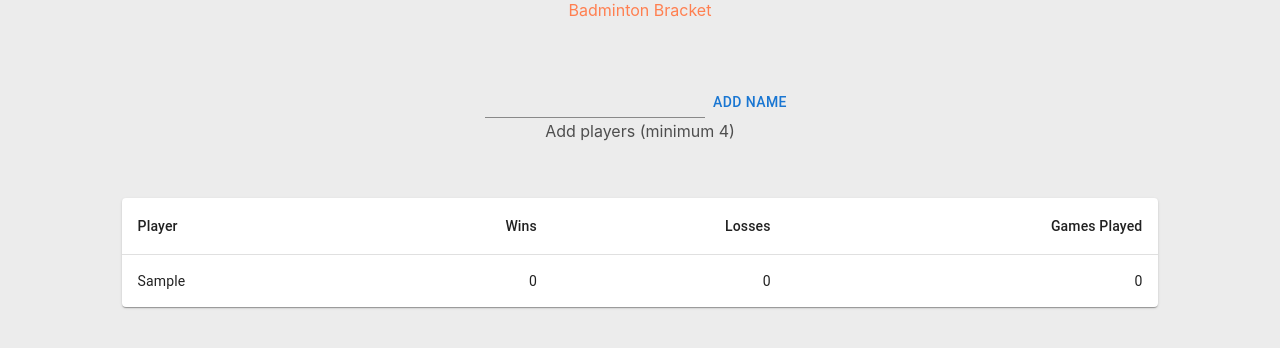
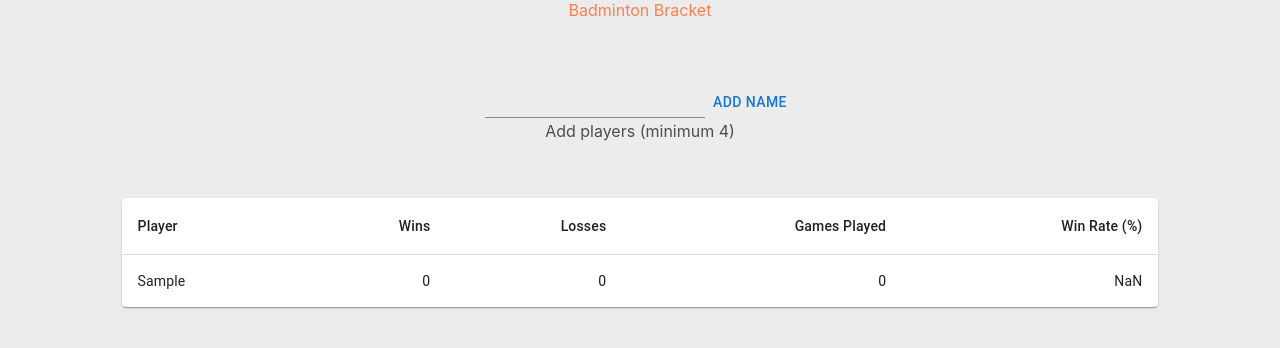
Before and after one commit to sajidjahabarali/BadmintonTracker, a React (Create React App) app: page / in a window 1280 px wide. Both pictures are taken after typing "Sample" into the empty fields and a click on the button "ADD NAME". Shown: the top 348 px of the page. Built offline with nearby package versions, Linux system fonts and the light colour scheme.

Commit message:
added column to show win rate percentage

```diff
--- a/src/Components/PlayerTable/PlayerTable.jsx
+++ b/src/Components/PlayerTable/PlayerTable.jsx
@@ -7,6 +7,9 @@ import TableHead from "@mui/material/TableHead";
 import TableRow from "@mui/material/TableRow";
 import Paper from "@mui/material/Paper";
 import "./PlayerTable.css";
+
+const getWinRate = (wins, actualGamesPlayed) =>
+  ((parseFloat(wins) / parseFloat(actualGamesPlayed)) * 100).toFixed(1);
 
 function PlayerTable(props) {
   return (
@@ -19,6 +22,7 @@ function PlayerTable(props) {
               <TableCell align="right">Wins</TableCell>
               <TableCell align="right">Losses</TableCell>
               <TableCell align="right">Games Played</TableCell>
+              <TableCell align="right">Win Rate (%)</TableCell>
             </TableRow>
           </TableHead>
           <TableBody>
@@ -33,6 +37,9 @@ function PlayerTable(props) {
                 <TableCell align="right">{player.wins}</TableCell>
                 <TableCell align="right">{player.losses}</TableCell>
                 <TableCell align="right">{player.actualGamesPlayed}</TableCell>
+                <TableCell align="right">
+                  {getWinRate(player.wins, player.actualGamesPlayed)}
+                </TableCell>
               </TableRow>
             ))}
           </TableBody>
```
